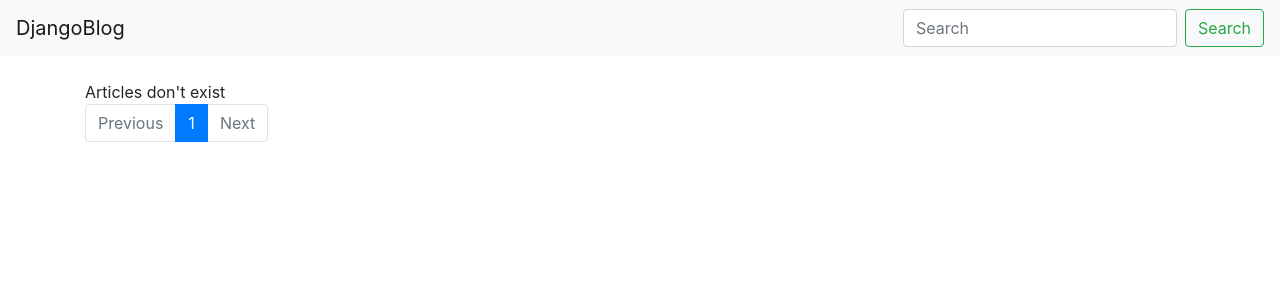
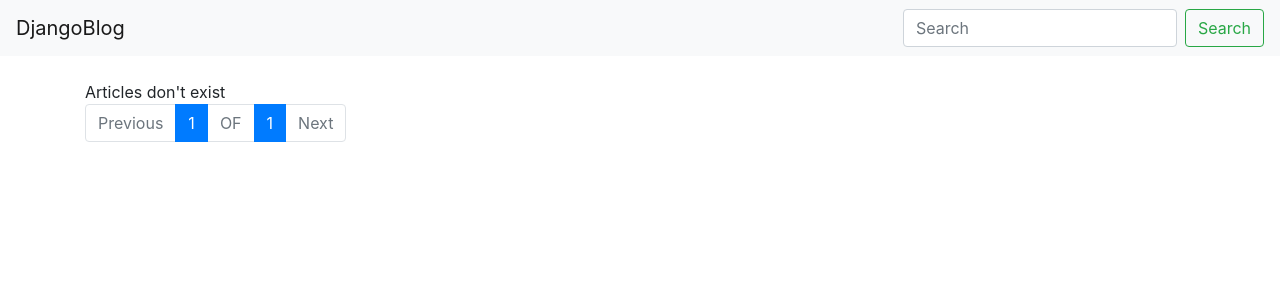
Before and after one commit to LD31D/django_blog, a Django app: page /blog/ in a window 1280 px wide. Shown: the top 300 px of the page. Run offline with Django 3.2, Linux system fonts and the light colour scheme; data that the repository does not hold is empty.

Commit message:
Updated pagination

```diff
--- a/templates/blog/article_list/pagination.html
+++ b/templates/blog/article_list/pagination.html
@@ -1,21 +1,33 @@
 <nav>
   <ul class="pagination">
     <li class="page-item {% if not page_obj.has_previous %}disabled{% endif %}">
-      <a class="page-link" href="{% if page_obj.has_previous %}?page={{ page_obj.previous_page_number }}{% endif %}" tabindex="-1" aria-disabled="true">Previous</a>
+        <a class="page-link" href="{% if page_obj.has_previous %}?page={{ page_obj.previous_page_number }}{% endif %}">
+        Previous
+        </a>
     </li>
 
-    {% for page in page_obj.paginator.page_range %}
-        {% if page_obj.number == page %}
-            <li class="page-item active" aria-current="page">
-              <a class="page-link" href="#">{{ page }}</a>
-            </li>
-        {% elif page > page_obj.number|add:'-3' and page < page_obj.number|add:'3' %}
-            <li class="page-item"><a class="page-link" href="?page={{ page }}">{{ page }}</a></li>
-        {% endif %}
-    {% endfor %}
+    <li class="page-item active" aria-current="page">
+              <a class="page-link" href="#">
+                {{ page_obj.number }}
+              </a>
+    </li>
+
+    <li class="page-item disabled">
+        <a class="page-link" href="#">
+            OF
+        </a>
+    </li>
+
+    <li class="page-item active">
+        <a class="page-link" href="?page={{ page_obj.paginator.num_pages}}">
+            {{ page_obj.paginator.num_pages }}
+        </a>
+    </li>
 
     <li class="page-item {% if not page_obj.has_next %}disabled{% endif %}">
-      <a class="page-link" href="{% if page_obj.has_next %}?page={{ page_obj.next_page_number }}{% endif %}">Next</a>
-    </li>
+        <a class="page-link" href="{% if page_obj.has_next %}?page={{ page_obj.next_page_number }}{% endif %}">
+            Next
+        </a>
+  </li>
   </ul>
 </nav>
```
